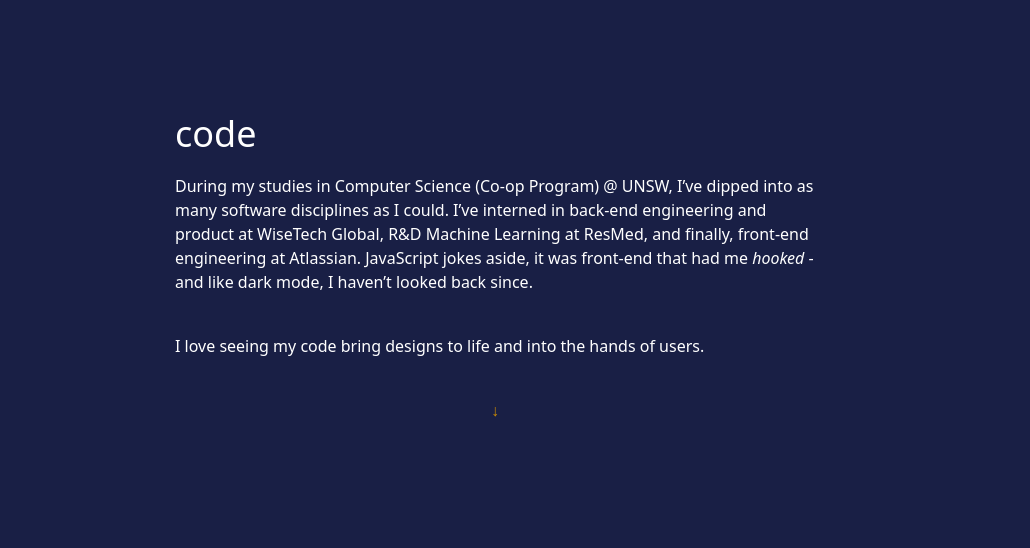
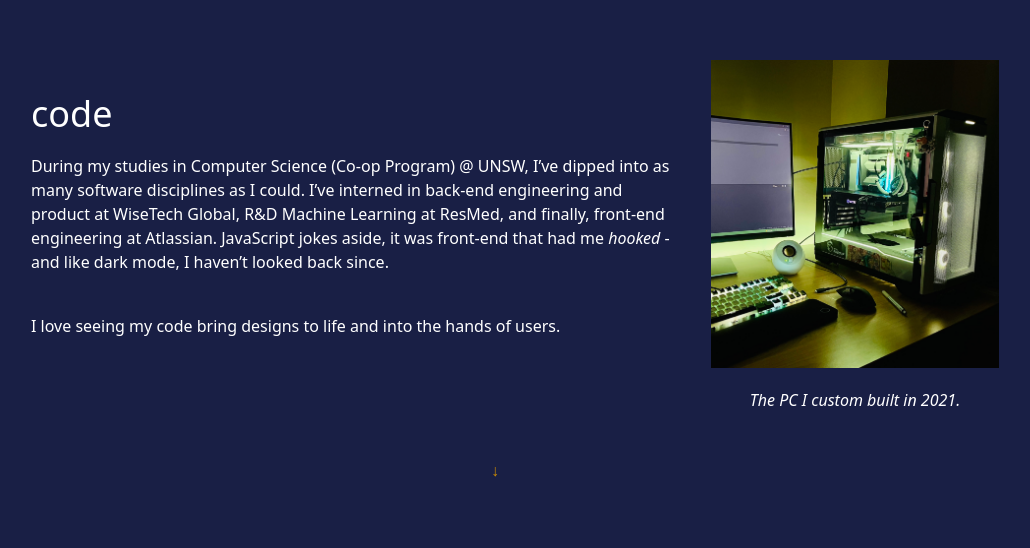
Before and after one commit to chelffey/about-chelffey, a React (Create React App) app: page / in a window 1280 px wide. Shown: the part 932-1480 px from the top of the page, without its empty margins (145-1175 px from the left). Built offline with nearby package versions, Linux system fonts and the light colour scheme.

Commit message:
basic image add

```diff
--- a/src/pages/Home.js
+++ b/src/pages/Home.js
@@ -1,4 +1,5 @@
 import React from "react";
+import ImageCodePC from "../images/code-pc.jpg";
 
 export default class Home extends React.Component {
   render() {
@@ -26,8 +27,10 @@
         </div>
         <div className="flex flex-col items-center justify-center">
 
-          <div className="flex flex-col items-center justify-center h-screen">
-            <div className="max-w-screen-sm">
+          <div className="min-h-screen flex flex-col items-center justify-center">
+            <div className="flex flex-row items-center justify-center flex-row flex-wrap">
+              <div className="flex flex-col items-center justify-center p-10">
+                <div className="max-w-screen-sm pb-10">
                   <h2 className="text-4xl pb-5">
                 code
                   </h2>
@@ -37,11 +40,23 @@
                   <div>
                 I love seeing my code bring designs to life and into the hands of users.
                   </div>
+
+                </div>
+              </div>
+              <div className="max-w-screen-sm text-center">
+                <img src={ImageCodePC} alt="PC built by Charley in 2021" className="w-72 pb-5"/>
+                <p className="italic">The PC I custom built in 2021.</p>
+              </div>
+
+
+
+            </div>
             <div className="text-center pt-10 text-yellow-600"> ↓ </div>
           </div>
-          </div>
 
-          <div className="flex flex-col items-center justify-center h-screen">
+
+
+          <div className="flex flex-col items-center justify-center min-h-screen">
             <div className="max-w-screen-sm">
               <h2 className="text-4xl pb-5">
             canvas
@@ -53,7 +68,10 @@
             </div>
           </div>
 
-          <div className="flex flex-col items-center justify-center h-screen">
+
+
+
+          <div className="flex flex-col items-center justify-center min-h-screen">
             <div className="max-w-screen-sm">
               <h2 className="text-4xl pb-5">
           challenge
```
Also changed, not shown: src/images/code-pc.jpg (added), 1 other file (tests, documents, lock files or other folders). Lines whose indentation alone changed are shown as unchanged.
